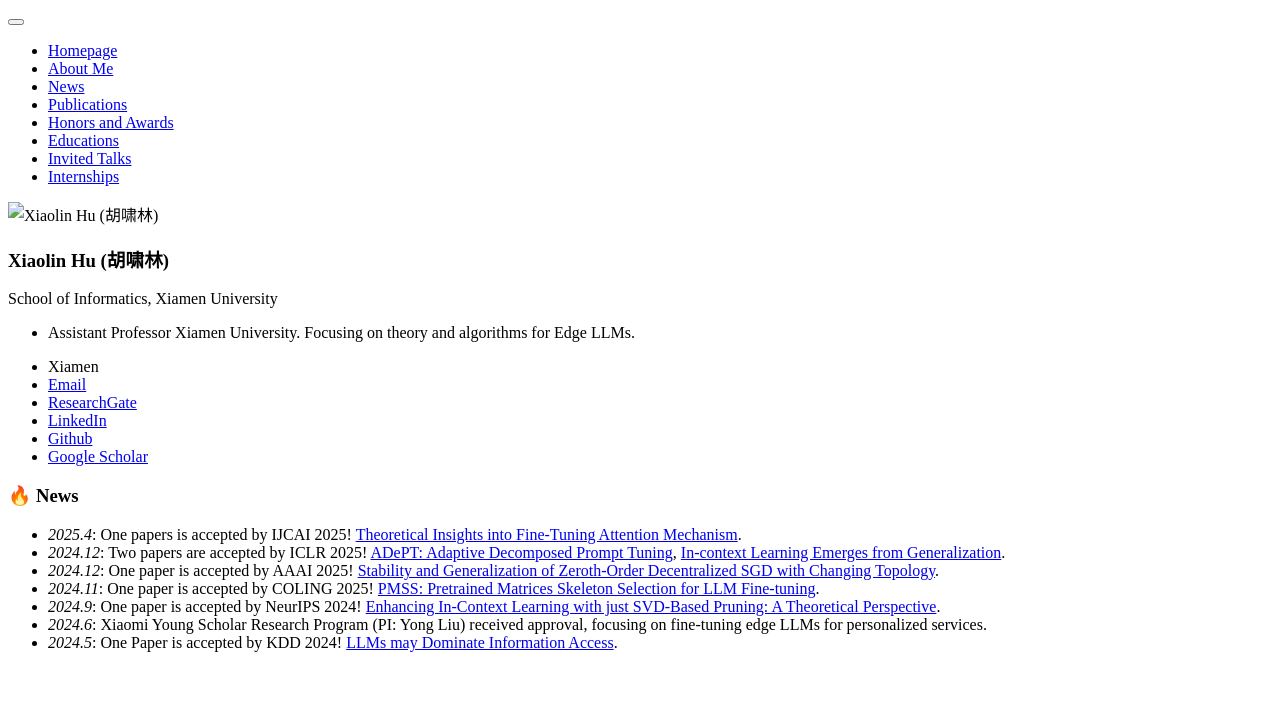
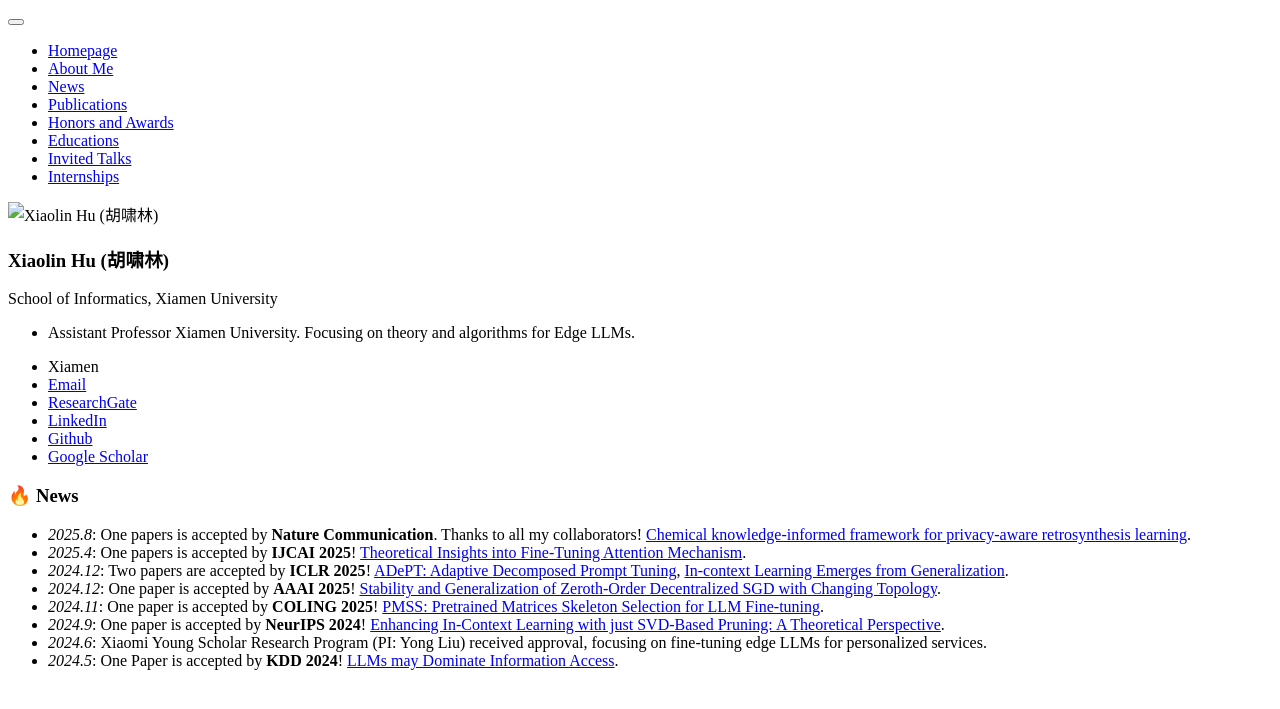
Before and after one commit to hsiaolinhu/hsiaolinhu.github.io, a Jekyll site: the page built from _pages/includes/news.md, in a window 1280 px wide. Shown: the top 709 px of the page. Built offline with Jekyll 4.4.1, drawn with Linux system fonts in a browser that asks for light colours; our own code applies the rules of GitHub Pages for plain Markdown files.

Commit message:
Update news.md

```diff
--- a/_pages/includes/news.md
+++ b/_pages/includes/news.md
@@ -1,11 +1,12 @@
 # 🔥 News
-- *2025.4*: One papers is accepted by IJCAI 2025! [Theoretical Insights into Fine-Tuning Attention Mechanism](https://arxiv.org/pdf/2410.02247).
-- *2024.12*: Two papers are accepted by ICLR 2025! [ADePT: Adaptive Decomposed Prompt Tuning](https://openreview.net/forum?id=fswihJIYbd), [In-context Learning Emerges from Generalization](https://openreview.net/forum?id=gK1rl98VRp).
-- *2024.12*: One paper is accepted by AAAI 2025! [Stability and Generalization of Zeroth-Order Decentralized SGD with Changing Topology](https://ojs.aaai.org/index.php/AAAI/article/view/33906).
-- *2024.11*: One paper is accepted by COLING 2025! [PMSS: Pretrained Matrices Skeleton Selection for LLM Fine-tuning](https://arxiv.org/abs/2409.16722).
-- *2024.9*: One paper is accepted by NeurIPS 2024! [Enhancing In-Context Learning with just SVD-Based Pruning: A Theoretical Perspective](https://arxiv.org/abs/2406.03768).
+- *2025.8*: One papers is accepted by **Nature Communication**. Thanks to all my collaborators! [Chemical knowledge-informed framework for privacy-aware retrosynthesis learning](https://arxiv.org/abs/2502.19119).
+- *2025.4*: One papers is accepted by **IJCAI 2025**! [Theoretical Insights into Fine-Tuning Attention Mechanism](https://arxiv.org/pdf/2410.02247).
+- *2024.12*: Two papers are accepted by **ICLR 2025**! [ADePT: Adaptive Decomposed Prompt Tuning](https://openreview.net/forum?id=fswihJIYbd), [In-context Learning Emerges from Generalization](https://openreview.net/forum?id=gK1rl98VRp).
+- *2024.12*: One paper is accepted by **AAAI 2025**! [Stability and Generalization of Zeroth-Order Decentralized SGD with Changing Topology](https://ojs.aaai.org/index.php/AAAI/article/view/33906).
+- *2024.11*: One paper is accepted by **COLING 2025**! [PMSS: Pretrained Matrices Skeleton Selection for LLM Fine-tuning](https://arxiv.org/abs/2409.16722).
+- *2024.9*: One paper is accepted by **NeurIPS 2024**! [Enhancing In-Context Learning with just SVD-Based Pruning: A Theoretical Perspective](https://arxiv.org/abs/2406.03768).
 - *2024.6*: Xiaomi Young Scholar Research Program (PI: Yong Liu) received approval, focusing on fine-tuning edge LLMs for personalized services.
-- *2024.5*: One Paper is accepted by KDD 2024! [LLMs may Dominate Information Access](https://arxiv.org/abs/2310.20501).
+- *2024.5*: One Paper is accepted by **KDD 2024**! [LLMs may Dominate Information Access](https://arxiv.org/abs/2310.20501).
 
 <!-- - *2023.12*: Started internship at Xiaomi AI Lab, focusing on efficient fine-tuning of edge LLMs.  -->
 
```
